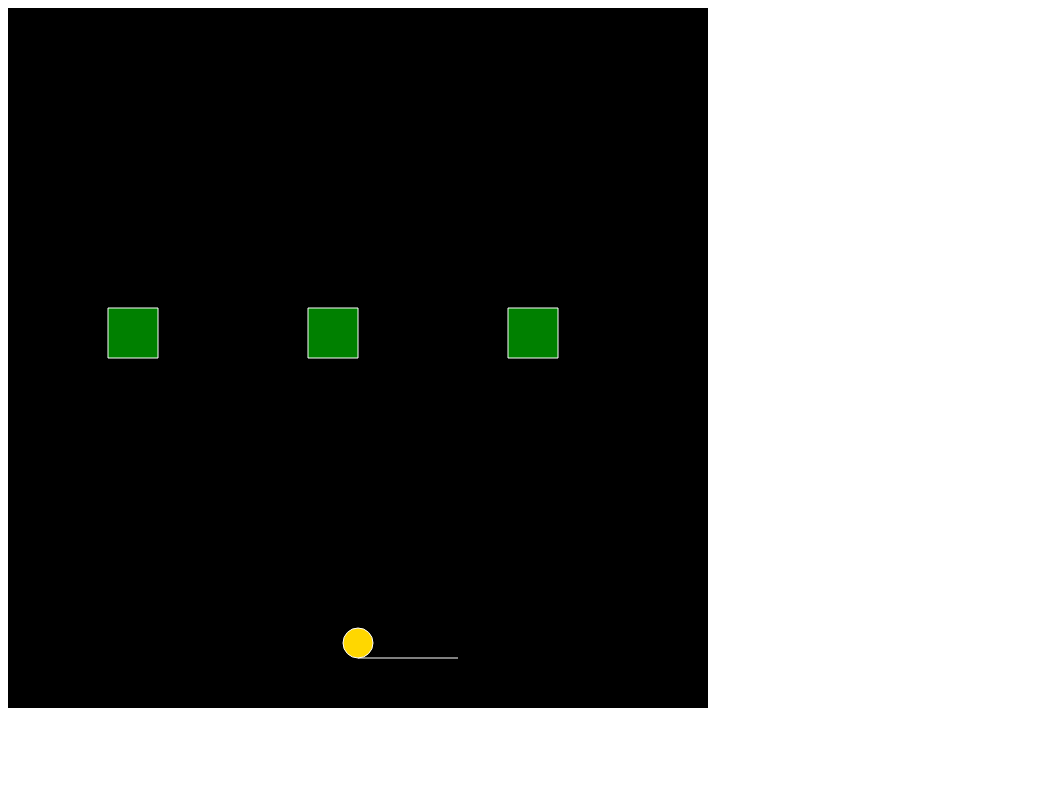
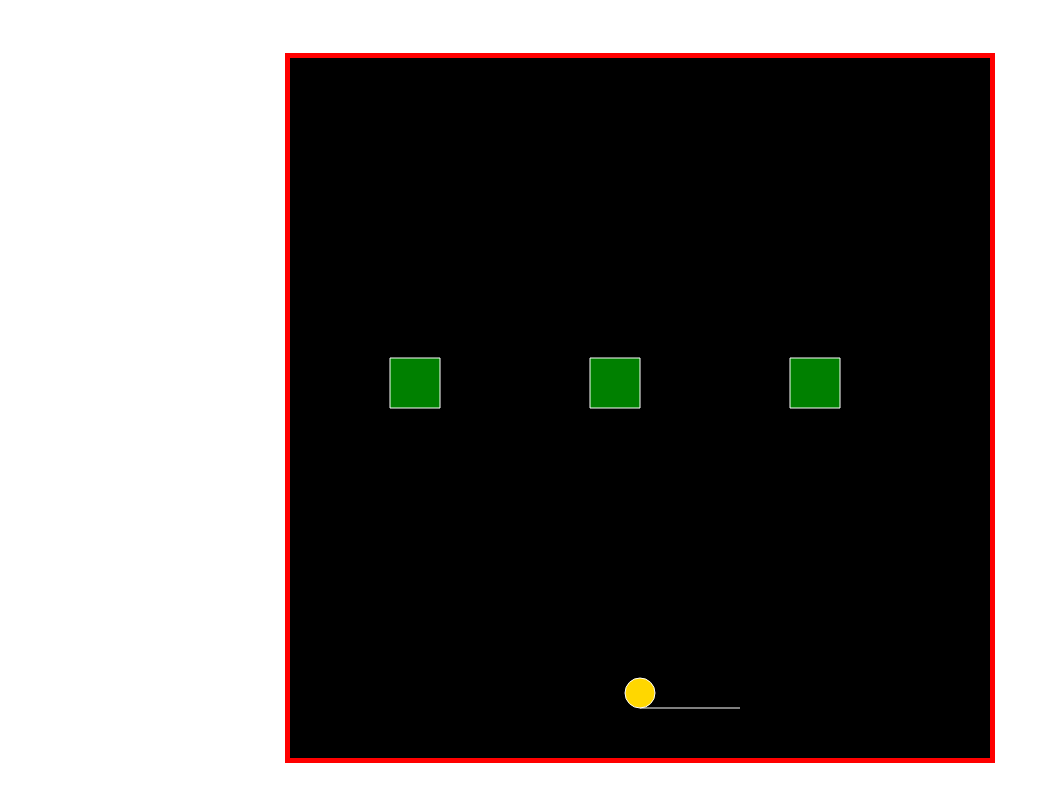
Before and after one commit to lotfi80/Final-project-Game-canvas-OOP, a plain HTML site: page index.html in a window 1280 px wide. Shown: the whole page, without its empty margins (0-1050 px from the left). Drawn offline with Linux system fonts and the light colour scheme.

Commit message:
update 2

```diff
--- a/index.html
+++ b/index.html
@@ -8,7 +8,10 @@
 
 </head>
 <body>
-    <canvas id="canvas-2d"></canvas>
+    <div id="canvas-container">
+        <canvas id="canvas-2d"></canvas>
+    </div>
+
 
 
     <script src="./JS/main.js" type="module" ></script>
--- a/style.css
+++ b/style.css
@@ -0,0 +1,10 @@
+#canvas-container {
+    display: flex;
+    justify-content: center;
+    align-items: center;
+    height: 100vh; /* Vollständige Höhe des Bildschirms */
+}
+
+#canvas-2d {
+    border: 5px solid red; /* Optional: Rahmen für das Canvas hinzufügen */
+}
```
Also changed, not shown: JS/classen/ball.js (+1 -6 lines).
